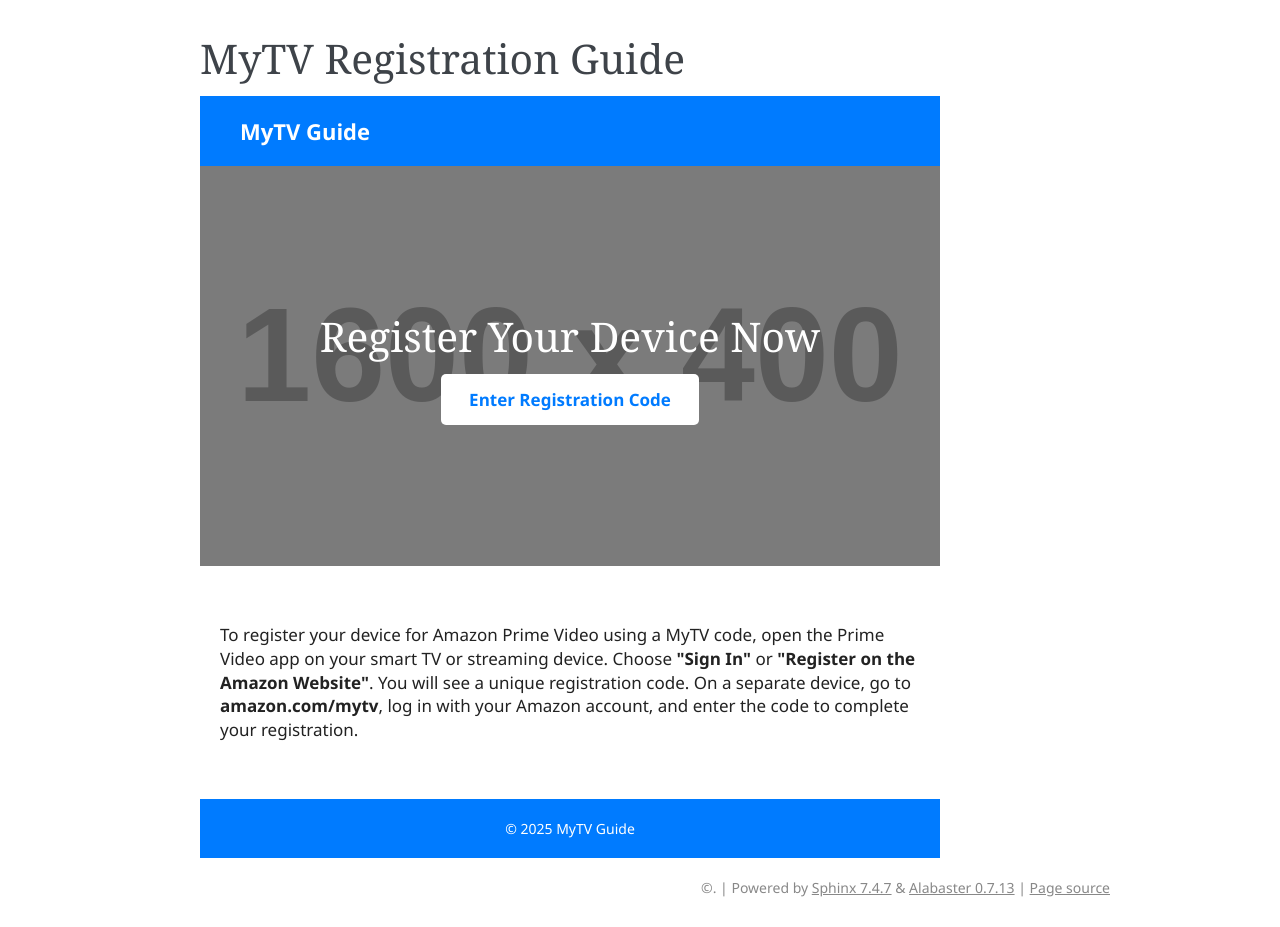
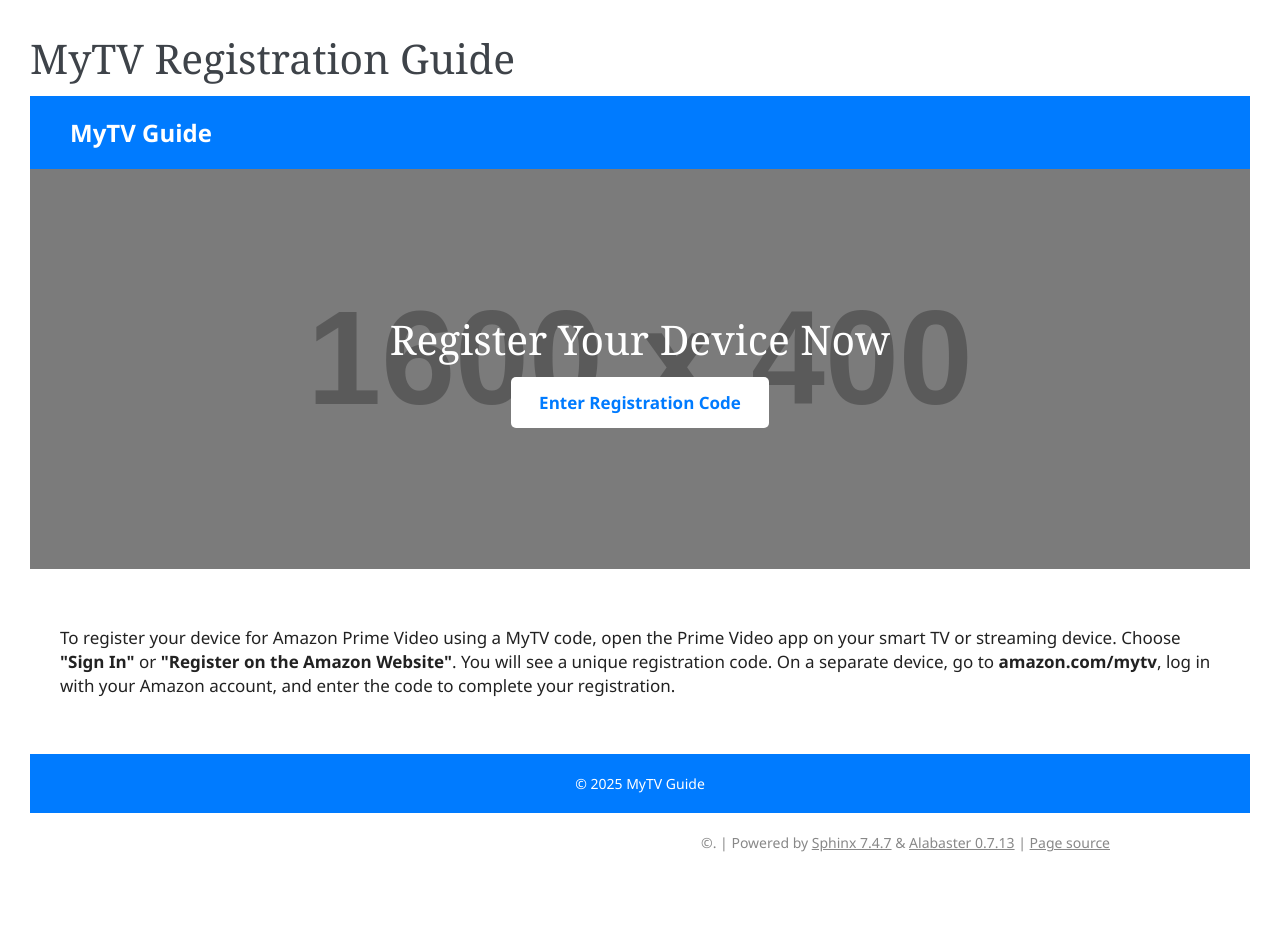
Before and after one commit to hp-printerr/hightest, a Sphinx documentation site: the page built from docs/index.rst, in a window 1280 px wide. Built offline with Sphinx 7.4.7, drawn with Linux system fonts in a browser that asks for light colours; after the commit the page ends 900 px from its top, so only the background shows below that.

Commit message:
Update custom.css

```diff
--- a/docs/_static/custom.css
+++ b/docs/_static/custom.css
@@ -1,34 +1,38 @@
-/* Reset layout */
+/* REMOVE all Sphinx layout limits */
 body, .document, .bodywrapper, .body, section {
   margin: 0;
   padding: 0;
-  max-width: 100%;
-  width: 100%;
+  max-width: 100% !important;
+  width: 100% !important;
   box-sizing: border-box;
   font-family: 'Segoe UI', sans-serif;
 }
 
-/* HEADER */
+/* HEADER - FULL WIDTH BLUE BAR */
 .site-header {
+  width: 100%;
   background-color: #007BFF;
   padding: 20px 40px;
   color: #fff;
+  box-sizing: border-box;
 }
 
 .site-name {
-  font-size: 22px;
+  font-size: 24px;
   font-weight: bold;
 }
 
-/* BANNER SECTION */
+/* FULL WIDTH BANNER IMAGE */
 .hero-banner {
+  width: 100%;
   height: 400px;
-  background-image: url('https://via.placeholder.com/1600x400'); /* Placeholder banner image */
+  background-image: url('https://via.placeholder.com/1600x400'); /* Change to your image */
   background-size: cover;
   background-position: center;
   position: relative;
 }
 
+/* DARK OVERLAY WITH TEXT + BUTTON */
 .hero-overlay {
   position: absolute;
   top: 0;
@@ -46,6 +50,7 @@
   color: #fff;
   font-size: 32px;
   margin-bottom: 20px;
+  text-align: center;
 }
 
 .hero-button {
@@ -55,7 +60,7 @@
   text-decoration: none;
   border-radius: 5px;
   font-weight: bold;
-  transition: 0.3s ease;
+  transition: background 0.3s ease;
 }
 
 .hero-button:hover {
@@ -63,21 +68,26 @@
   color: #fff;
 }
 
-/* MAIN CONTENT */
+/* MAIN CONTENT AREA */
 .main-content {
+  width: 100%;
   padding: 40px 20px;
-  max-width: 960px;
-  margin: 0 auto;
+  box-sizing: border-box;
   font-size: 17px;
   line-height: 1.6;
   color: #222;
+  text-align: left;
+  max-width: 1200px;
+  margin: 0 auto;
 }
 
-/* FOOTER */
+/* FOOTER - FULL WIDTH BLUE */
 .site-footer {
+  width: 100%;
   background-color: #007BFF;
   color: #fff;
   padding: 20px 40px;
   text-align: center;
   font-size: 14px;
+  box-sizing: border-box;
 }
```
